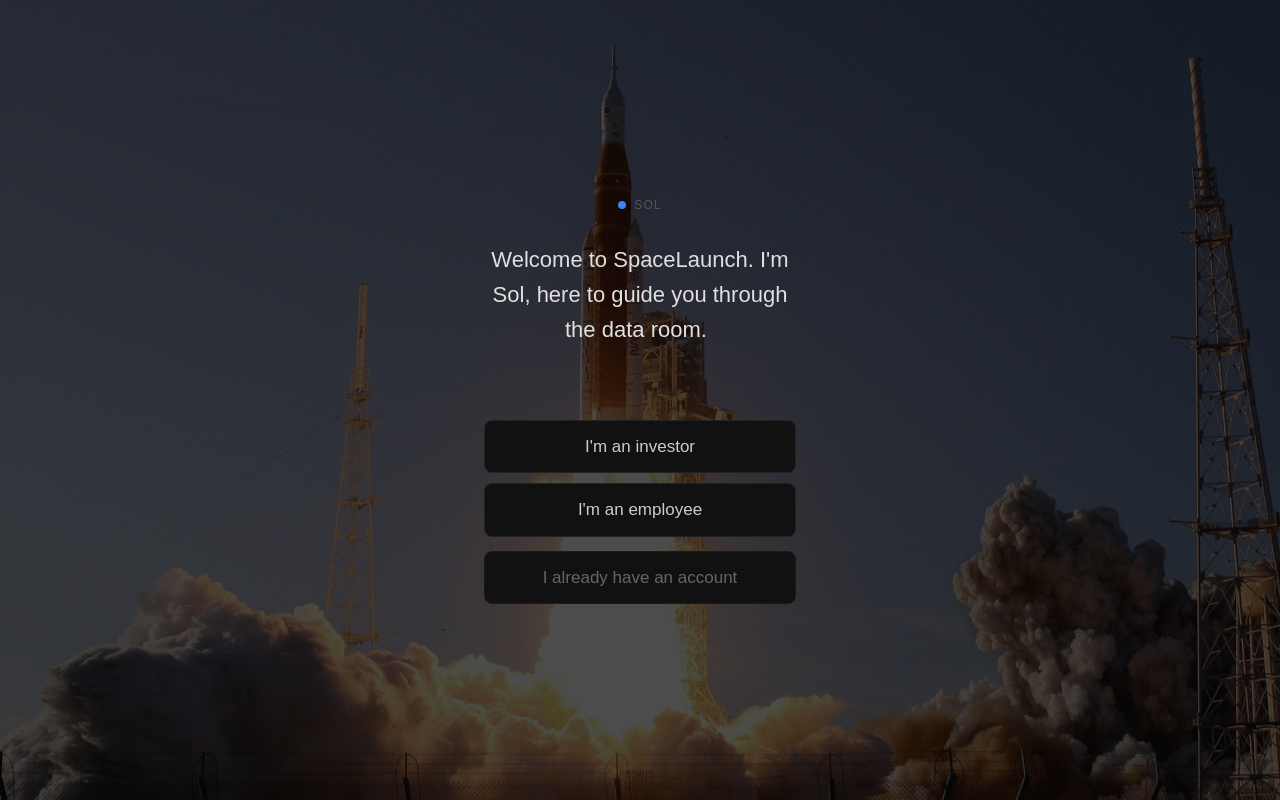
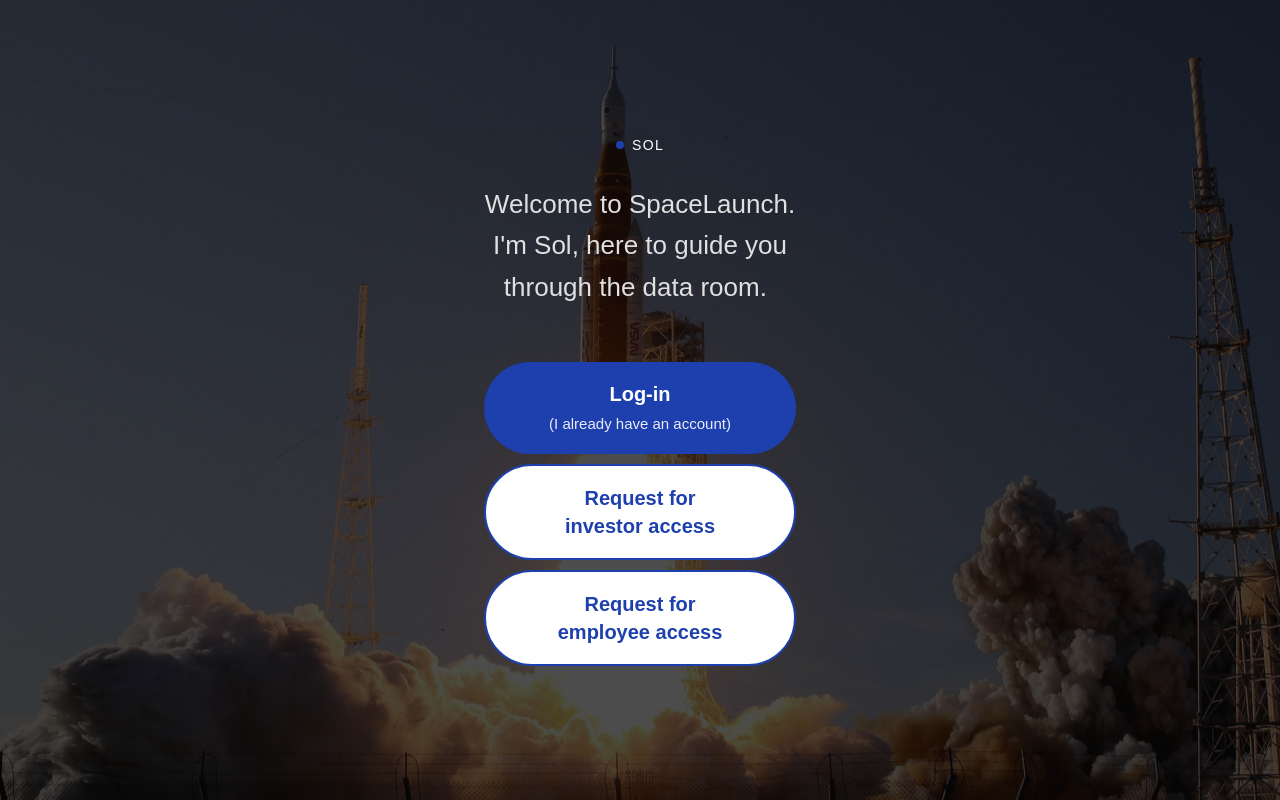
Before and after one commit to dkim2003/dataroom, a Next.js app: page /login in a window 1280 px wide. Built offline with nearby package versions, Linux system fonts and the light colour scheme; no server answers.

Commit message:
made changes to the login page

```diff
--- a/app/login/page.js
+++ b/app/login/page.js
@@ -154,15 +154,15 @@ export default function LoginPage() {
     return (
       <div style={styles.page}>
         <div style={styles.bgImage} />
-        <div style={{ textAlign: 'center', maxWidth: '320px', padding: '0 24px', position: 'relative', zIndex: 1 }}>
+        <div style={{ textAlign: 'center', maxWidth: '480px', padding: '0 32px', position: 'relative', zIndex: 1 }}>
           <div style={styles.iconCircle}>
-            <svg width="20" height="20" viewBox="0 0 24 24" fill="none" stroke="#9ca3af" strokeWidth="1.5">
+            <svg width="28" height="28" viewBox="0 0 24 24" fill="none" stroke="#9ca3af" strokeWidth="1.5">
               <path d="M12 22s8-4 8-10V5l-8-3-8 3v7c0 6 8 10 8 10z"/>
             </svg>
           </div>
-          <h1 style={styles.heading}>Access Pending</h1>
-          <p style={styles.subtext}>Your account is awaiting approval. You will receive access once an administrator reviews your request.</p>
-          <button onClick={() => { setPending(false); setStep('greeting'); }} style={styles.backLink}>
+          <h1 style={{ ...styles.heading, fontSize: '32px' }}>Access Pending</h1>
+          <p style={{ ...styles.subtext, fontSize: '22px', lineHeight: '1.7' }}>Your access request is pending and will be reviewed.<br/>If you are approved, you will receive a confirmation email with a sign-in link.</p>
+          <button onClick={() => { setPending(false); setStep('greeting'); }} style={{ ...styles.backLink, fontSize: '20px' }}>
             Back to start
           </button>
         </div>
@@ -187,7 +187,7 @@ export default function LoginPage() {
           <p style={styles.subtext}>Your access request was not approved. You can re-submit your request below.</p>
           <button
             onClick={() => { setRejected(false); setStep('investor'); setError(''); }}
-            style={{ ...styles.submitBtn, marginTop: '20px', padding: '11px', fontSize: '15px' }}
+            style={{ ...styles.submitBtn, marginTop: '20px' }}
           >
             Re-request access
           </button>
@@ -207,26 +207,26 @@ export default function LoginPage() {
         <div style={{ textAlign: 'center', width: '360px', padding: '0 24px', position: 'relative', zIndex: 1 }}>
           {/* Sol indicator */}
           <div style={{ display: 'flex', alignItems: 'center', justifyContent: 'center', gap: '8px', marginBottom: '28px' }}>
-            <div style={{ width: '8px', height: '8px', borderRadius: '50%', background: '#3b82f6' }}/>
-            <span style={{ fontSize: '12px', color: '#555', fontFamily: 'Exo 2, sans-serif', letterSpacing: '0.1em' }}>SOL</span>
+            <div style={{ width: '8px', height: '8px', borderRadius: '50%', background: '#1e40af' }}/>
+            <span style={{ fontSize: '14px', color: '#fff', fontFamily: 'Exo 2, sans-serif', letterSpacing: '0.1em' }}>SOL</span>
           </div>
 
           {/* Typewriter greeting */}
-          <p style={{ fontSize: '22px', fontWeight: '300', color: '#e0e0e0', lineHeight: '1.6', marginBottom: '48px', height: '130px', fontFamily: 'Exo 2, sans-serif' }}>
+          <p style={{ fontSize: '26px', fontWeight: '300', color: '#e0e0e0', lineHeight: '1.6', marginBottom: '48px', height: '130px', fontFamily: 'Exo 2, sans-serif' }}>
             {solText}
-            <span style={{ opacity: solText.length < fullGreeting.length ? 1 : 0, borderRight: '1px solid #3b82f6', marginLeft: '1px' }}>&nbsp;</span>
+            <span style={{ opacity: solText.length < fullGreeting.length ? 1 : 0, borderRight: '1px solid #1e40af', marginLeft: '1px' }}>&nbsp;</span>
           </p>
 
           {/* Three choice buttons */}
           <div style={{ display: 'flex', flexDirection: 'column', gap: '10px' }}>
-            <button onClick={() => setStep('investor')} style={styles.choiceBtn}>
-              I'm an investor
+            <button onClick={() => setStep('login')} style={styles.choiceBtnBlue}>
+              Log-in<br/><span style={{ fontSize: '15px', fontWeight: '400', opacity: 0.9 }}>(I already have an account)</span>
             </button>
-            <button onClick={() => setStep('employee')} style={styles.choiceBtn}>
-              I'm an employee
+            <button onClick={() => setStep('investor')} style={{ ...styles.choiceBtnOutline, lineHeight: '1.4' }}>
+              Request for<br/>investor access
             </button>
-            <button onClick={() => setStep('login')} style={{ ...styles.choiceBtn, ...styles.choiceBtnMuted }}>
-              I already have an account
+            <button onClick={() => setStep('employee')} style={{ ...styles.choiceBtnOutline, lineHeight: '1.4' }}>
+              Request for<br/>employee access
             </button>
           </div>
         </div>
@@ -242,19 +242,19 @@ export default function LoginPage() {
         <div style={{ width: '100%', maxWidth: '320px', padding: '0 24px', position: 'relative', zIndex: 1 }}>
           <div style={{ textAlign: 'center', marginBottom: '28px' }}>
             <div style={{ display: 'flex', alignItems: 'center', justifyContent: 'center', gap: '8px', marginBottom: '16px' }}>
-              <div style={{ width: '8px', height: '8px', borderRadius: '50%', background: '#3b82f6' }}/>
-              <span style={{ fontSize: '12px', color: '#555', fontFamily: 'Exo 2, sans-serif', letterSpacing: '0.1em' }}>SOL</span>
+              <div style={{ width: '8px', height: '8px', borderRadius: '50%', background: '#1e40af' }}/>
+              <span style={{ fontSize: '14px', color: '#fff', fontFamily: 'Exo 2, sans-serif', letterSpacing: '0.1em' }}>SOL</span>
             </div>
-            <h1 style={{ fontSize: '26px', fontWeight: '300', color: '#fff', marginBottom: '6px', fontFamily: 'Exo 2, sans-serif' }}>Request investor access</h1>
-            <p style={{ fontSize: '16px', color: '#555', fontFamily: 'Exo 2, sans-serif' }}>Your request will be reviewed by the administrator.</p>
+            <h1 style={{ fontSize: '31px', fontWeight: '300', color: '#fff', marginBottom: '6px', fontFamily: 'Exo 2, sans-serif' }}>Request investor access</h1>
+            <p style={{ fontSize: '19px', color: '#fff', fontFamily: 'Exo 2, sans-serif' }}>Your request will be reviewed by the administrator.</p>
           </div>
 
           <form onSubmit={handleRegister} style={{ display: 'flex', flexDirection: 'column', gap: '10px' }}>
             <input type="text" placeholder="Full name" value={fullName} onChange={e => setFullName(e.target.value)} required style={styles.input}/>
             <input type="email" placeholder="Email" value={email} onChange={e => setEmail(e.target.value)} required style={styles.input}/>
             <input type="password" placeholder="Password" value={password} onChange={e => setPassword(e.target.value)} required style={styles.input}/>
-            {error && <p style={{ color: '#f87171', fontSize: '13px' }}>{error}</p>}
-            <button type="submit" disabled={loading} style={styles.submitBtn}>
+            {error && <p style={{ color: '#f87171', fontSize: '16px' }}>{error}</p>}
+            <button type="submit" disabled={loading} style={styles.submitBtnOutline}>
               {loading ? 'Please wait...' : 'Request access'}
             </button>
           </form>
@@ -273,19 +273,19 @@ export default function LoginPage() {
         <div style={{ width: '100%', maxWidth: '320px', padding: '0 24px', position: 'relative', zIndex: 1 }}>
           <div style={{ textAlign: 'center', marginBottom: '28px' }}>
             <div style={{ display: 'flex', alignItems: 'center', justifyContent: 'center', gap: '8px', marginBottom: '16px' }}>
-              <div style={{ width: '8px', height: '8px', borderRadius: '50%', background: '#3b82f6' }}/>
-              <span style={{ fontSize: '12px', color: '#555', fontFamily: 'Exo 2, sans-serif', letterSpacing: '0.1em' }}>SOL</span>
+              <div style={{ width: '8px', height: '8px', borderRadius: '50%', background: '#1e40af' }}/>
+              <span style={{ fontSize: '14px', color: '#fff', fontFamily: 'Exo 2, sans-serif', letterSpacing: '0.1em' }}>SOL</span>
             </div>
-            <h1 style={{ fontSize: '26px', fontWeight: '300', color: '#fff', marginBottom: '6px', fontFamily: 'Exo 2, sans-serif' }}>Request employee access</h1>
-            <p style={{ fontSize: '16px', color: '#555', fontFamily: 'Exo 2, sans-serif' }}>Your request will be reviewed by the administrator.</p>
+            <h1 style={{ fontSize: '31px', fontWeight: '300', color: '#fff', marginBottom: '6px', fontFamily: 'Exo 2, sans-serif' }}>Request employee access</h1>
+            <p style={{ fontSize: '19px', color: '#fff', fontFamily: 'Exo 2, sans-serif' }}>Your request will be reviewed by the administrator.</p>
           </div>
 
           <form onSubmit={handleRegister} style={{ display: 'flex', flexDirection: 'column', gap: '10px' }}>
             <input type="text" placeholder="Full name" value={fullName} onChange={e => setFullName(e.target.value)} required style={styles.input}/>
             <input type="email" placeholder="Email" value={email} onChange={e => setEmail(e.target.value)} required style={styles.input}/>
             <input type="password" placeholder="Password" value={password} onChange={e => setPassword(e.target.value)} required style={styles.input}/>
-            {error && <p style={{ color: '#f87171', fontSize: '13px' }}>{error}</p>}
-            <button type="submit" disabled={loading} style={styles.submitBtn}>
+            {error && <p style={{ color: '#f87171', fontSize: '16px' }}>{error}</p>}
+            <button type="submit" disabled={loading} style={styles.submitBtnOutline}>
               {loading ? 'Please wait...' : 'Request access'}
             </button>
           </form>
@@ -303,17 +303,17 @@ export default function LoginPage() {
       <div style={{ width: '100%', maxWidth: '320px', padding: '0 24px', position: 'relative', zIndex: 1 }}>
         <div style={{ textAlign: 'center', marginBottom: '28px' }}>
           <div style={{ display: 'flex', alignItems: 'center', justifyContent: 'center', gap: '8px', marginBottom: '16px' }}>
-            <div style={{ width: '8px', height: '8px', borderRadius: '50%', background: '#3b82f6' }}/>
-            <span style={{ fontSize: '12px', color: '#555', fontFamily: 'Exo 2, sans-serif', letterSpacing: '0.1em' }}>SOL</span>
+            <div style={{ width: '8px', height: '8px', borderRadius: '50%', background: '#1e40af' }}/>
+            <span style={{ fontSize: '14px', color: '#fff', fontFamily: 'Exo 2, sans-serif', letterSpacing: '0.1em' }}>SOL</span>
           </div>
-          <h1 style={{ fontSize: '26px', fontWeight: '300', color: '#fff', marginBottom: '6px', fontFamily: 'Exo 2, sans-serif' }}>Welcome back</h1>
-          <p style={{ fontSize: '16px', color: '#555', fontFamily: 'Exo 2, sans-serif' }}>Space Launch Technologies VDR</p>
+          <h1 style={{ fontSize: '31px', fontWeight: '300', color: '#fff', marginBottom: '6px', fontFamily: 'Exo 2, sans-serif' }}>Welcome back</h1>
+          <p style={{ fontSize: '19px', color: '#fff', fontFamily: 'Exo 2, sans-serif' }}>Space Launch Technologies VDR</p>
         </div>
 
         <form onSubmit={handleLogin} style={{ display: 'flex', flexDirection: 'column', gap: '10px' }}>
           <input type="email" placeholder="Email" value={email} onChange={e => setEmail(e.target.value)} required style={styles.input}/>
           <input type="password" placeholder="Password" value={password} onChange={e => setPassword(e.target.value)} required style={styles.input}/>
-          {error && <p style={{ color: '#f87171', fontSize: '13px' }}>{error}</p>}
+          {error && <p style={{ color: '#f87171', fontSize: '16px' }}>{error}</p>}
           <button type="submit" disabled={loading} style={styles.submitBtn}>
             {loading ? 'Please wait...' : 'Sign in'}
           </button>
@@ -357,15 +357,15 @@ const styles = {
     margin: '0 auto 20px',
   },
   heading: {
-    fontSize: '20px',
+    fontSize: '24px',
     fontWeight: '300',
     color: '#fff',
     marginBottom: '10px',
     fontFamily: 'Exo 2, sans-serif',
   },
   subtext: {
-    fontSize: '13px',
-    color: '#666',
+    fontSize: '16px',
+    color: '#fff',
     lineHeight: '1.6',
     fontFamily: 'Exo 2, sans-serif',
   },
@@ -373,29 +373,38 @@ const styles = {
     display: 'block',
     textAlign: 'center',
     marginTop: '20px',
-    fontSize: '13px',
-    color: '#555',
+    fontSize: '16px',
+    color: '#fff',
     background: 'none',
     border: 'none',
     cursor: 'pointer',
     fontFamily: 'Exo 2, sans-serif',
     width: '100%',
   },
-  choiceBtn: {
+  choiceBtnBlue: {
     width: '100%',
-    padding: '13px',
-    background: '#111',
-    border: '1px solid #222',
-    borderRadius: '8px',
-    color: '#ccc',
-    fontSize: '17px',
+    padding: '18px',
+    background: '#1e40af',
+    border: 'none',
+    borderRadius: '999px',
+    color: '#fff',
+    fontSize: '20px',
+    fontWeight: '600',
     fontFamily: 'Exo 2, sans-serif',
     cursor: 'pointer',
+    lineHeight: '1.4',
   },
-  choiceBtnMuted: {
-    color: '#666',
-    borderColor: '#1a1a1a',
-    marginTop: '4px',
+  choiceBtnOutline: {
+    width: '100%',
+    padding: '18px',
+    background: '#fff',
+    border: '2px solid #1e40af',
+    borderRadius: '999px',
+    color: '#1e40af',
+    fontSize: '20px',
+    fontWeight: '600',
+    fontFamily: 'Exo 2, sans-serif',
+    cursor: 'pointer',
   },
   input: {
     padding: '11px 14px',
@@ -403,18 +412,32 @@ const styles = {
     border: '1px solid #222',
     borderRadius: '8px',
     color: '#fff',
-    fontSize: '16px',
+    fontSize: '19px',
     fontFamily: 'Exo 2, sans-serif',
     outline: 'none',
     width: '100%',
   },
   submitBtn: {
-    padding: '12px',
+    width: '100%',
+    padding: '18px',
+    background: '#1e40af',
+    color: '#fff',
+    border: 'none',
+    borderRadius: '999px',
+    fontSize: '19px',
+    fontWeight: '600',
+    fontFamily: 'Exo 2, sans-serif',
+    cursor: 'pointer',
+    marginTop: '4px',
+  },
+  submitBtnOutline: {
+    width: '100%',
+    padding: '18px',
     background: '#fff',
-    color: '#080808',
-    border: 'none',
-    borderRadius: '8px',
-    fontSize: '16px',
+    color: '#1e40af',
+    border: '2px solid #1e40af',
+    borderRadius: '999px',
+    fontSize: '19px',
     fontWeight: '600',
     fontFamily: 'Exo 2, sans-serif',
     cursor: 'pointer',
```
Also changed, not shown: 1 other file (tests, documents, lock files or other folders).
